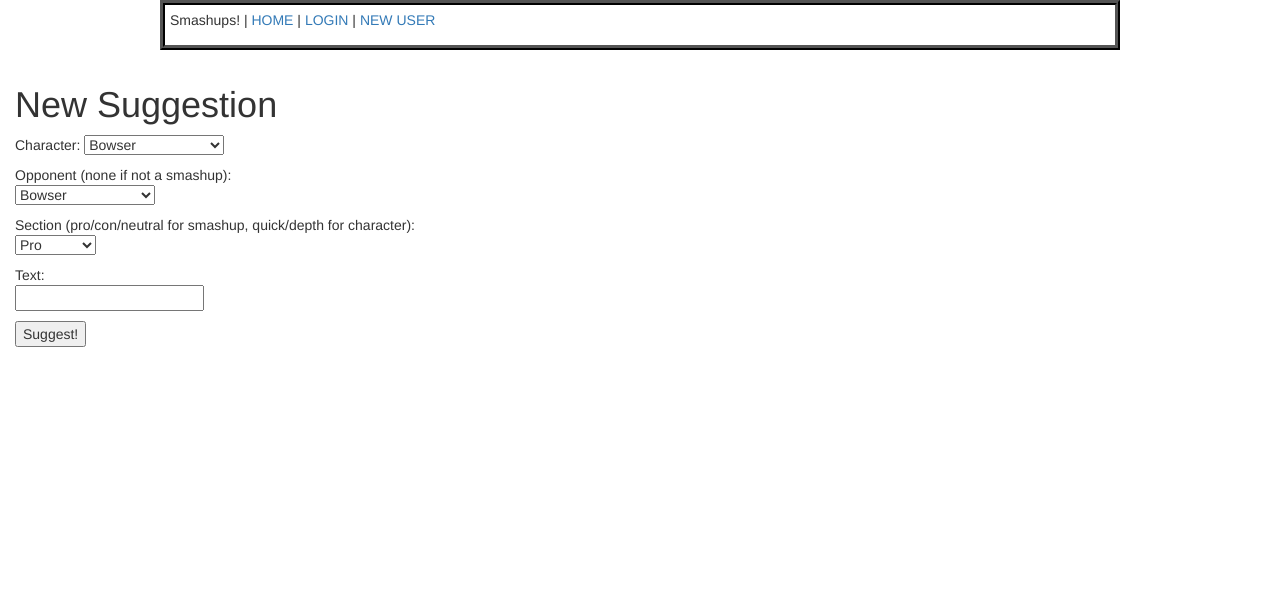
After one commit to Taceor/Smashups, a Flask app: page /suggestion in a window 1280 px wide. The commit adds this page. Shown: the top 599 px of the page. Run offline with Flask 2, Linux system fonts and the light colour scheme; some libraries are stand-ins or nearby versions.

Commit message:
Added suggestions

```diff
--- a/app/forms.py
+++ b/app/forms.py
@@ -1,6 +1,8 @@
 from flask.ext.wtf import Form
 from wtforms.fields import StringField, BooleanField, TextAreaField, PasswordField, TextField, SelectField
 from wtforms import validators
+
+characters = [("bowser", "Bowser"), ("captain falcon", "Captain Falcon"), ("charizard", "Charizard"), ("diddy kong", "Diddy Kong"), ("donkey kong", "Donkey Kong"), ("falco", "Falco"), ("fox", "Fox"), ("mr. game & watch", "Mr. Game & Watch"), ("ganondorf", "Ganondorf"), ("ice climbers", "Ice Climbers"), ("ike", "Ike"), ("ivysaur", "Ivysaur"), ("jigglypuff", "Jigglypuff"), ("king dedede", "King Dedede"), ("kirby", "Kirby"), ("link", "Link"), ("lucario", "Lucario"), ("lucas", "Lucas"), ("luigi", "Luigi"), ("mario", "Mario"), ("marth", "Marth"), ("meta knight", "Meta Knight"), ("mewtwo", "Mewtwo"), ("ness", "Ness"), ("olimar", "Olimar"), ("peach", "Peach"), ("pikachu", "Pikachu"), ("pit", "Pit"), ("r.o.b.", "R.O.B."), ("roy", "Roy"), ("samus", "Samus"), ("sheik", "Sheik"), ("snake", "Snake"), ("sonic", "Sonic"), ("squirtle", "Squirtle"), ("toon link", "Toon Link"), ("wario", "Wario"), ("wolf", "Wolf"), ("yoshi", "Yoshi"), ("zelda", "Zelda"), ("zero suit samus", "Zero Suit Samus"), ("none", "None")]
 
 class LoginForm(Form):
 	nickname = TextField('Nickname', [validators.DataRequired()])
@@ -15,3 +17,9 @@ class NewUser(Form):
 class EditUser(Form):
 	about = TextField('About You', [validators.DataRequired()])
 	main = SelectField('Select Main', choices=[('yoshi', 'Yoshi'), ('not', 'Not')])
+
+class SuggestionForm(Form):
+	character = SelectField('Select Character', choices=characters)
+	opponent = SelectField('Select Opponent', choices=characters)
+	section = SelectField('Select Section', choices=[('pro', 'Pro'), ('con', 'Con'), ('neutral', 'Neutral'), ('quick', 'Quick Tip'), ('depth', 'In-Depth')])
+	text = TextField('Suggestion')
--- a/app/static/css/base.css
+++ b/app/static/css/base.css
@@ -37,4 +37,5 @@ margin: 0 auto;
 
 body {
 margin-top: 65px;
+margin-bottom: 200px;
 }
--- a/app/templates/base.html
+++ b/app/templates/base.html
@@ -12,7 +12,7 @@
 	<link rel="stylesheet" type="text/css" href={{ url_for('static', filename='css/base.css') }}>
 </head>
 <body>
-	<div class="header">
+	<div class="header col-md-12">
 		<p>Smashups!
 		| <a href="{{ url_for('index') }}"> HOME </a>
 		{% if g.user.is_authenticated %}
@@ -25,7 +25,7 @@
 		{% endif %}
 		</p>
 	</div>
-	<div class="content">
+	<div class="content col-md-12">
 	{% with messages = get_flashed_messages() %}
 		{% if messages %}
 			<div class="flash-message col-md-4">
--- a/app/templates/charlist.html
+++ b/app/templates/charlist.html
@@ -1,5 +1,6 @@
 	<div class="jumbotron">
 		<div class="container">
+		<div class="col-md-12">
 		<table border="1">
 		<tr>
 			<td colspan="2"><a href="{{ url_for('character', name='Wario') }}">Wario</a></td>
@@ -57,4 +58,5 @@
 		</tr>
 		</table>
 		</div>
+		</div>
 	</div><!-- jumbo div -->
--- a/app/templates/newuser.html
+++ b/app/templates/newuser.html
@@ -14,11 +14,11 @@
         </p>
         <p>
             Please enter your password:<br>
-            {{ form.password(size=8) }}
+            {{ form.password() }}
         </p>
         <p>
             Do it again:<br>
-            {{ form.confirm(size=8) }}
+            {{ form.confirm() }}
         </p>
         <!--<p>{{ form.remember_me }} Remember Me</p>-->
         <p><input type="submit" value="Sign In"></p>
--- /dev/null
+++ b/app/templates/suggestion.html
@@ -0,0 +1,24 @@
+{% extends "base.html" %}
+
+{% block content %}
+	<h1>New Suggestion</h1>
+	<form action="" method="post" name="suggestion">
+		{{ form.hidden_tag() }}
+		<p>
+			Character: {{ form.character() }}
+		</p>
+		<p>
+			Opponent (none if not a smashup):<br>
+			{{ form.opponent() }}
+		</p>
+		<p>
+			Section (pro/con/neutral for smashup, quick/depth for character):<br>
+			{{ form.section() }}
+		</p>
+		<p>
+			Text:<br>
+			{{ form.text() }}
+		</p>
+		<p><input type="submit" value="Suggest!"></p>
+	</form>
+{% endblock %}
--- a/app/views.py
+++ b/app/views.py
@@ -1,7 +1,7 @@
 import random
 from app import app, db, models, lm
-from app.models import Character, Smashup, Pro, Con, Neutral, User
-from app.forms import LoginForm, NewUser, EditUser
+from app.models import Character, Smashup, Pro, Con, Neutral, User, Suggestion, Quick, Depth
+from app.forms import LoginForm, NewUser, EditUser, SuggestionForm
 from flask import render_template, flash, redirect, session, url_for, request, g
 from flask.ext.login import login_required, login_user, logout_user, current_user
 from config import SECRET_KEY
@@ -78,9 +78,46 @@ def newuser():
 		db.session.commit()
 		login_user(user)
 		flash('Logged in')
-		flash(user.pw_hash)
 		return redirect(url_for('index'))
 	return render_template('newuser.html', form=form)
+
+@app.route('/suggestion', methods=['GET', 'POST'])
+def seggestion():
+	form = SuggestionForm()
+	if form.validate_on_submit():
+		char = Character.query.filter_by(name=form.character.data).first()
+		if form.opponent.data == 'none':
+			if form.section.data == 'quick':
+				quick = Quick(form.text.data, char.id)
+				db.session.add(quick)
+				db.session.commit()
+			elif form.section.data == 'depth':
+				depth = Depth(form.text.data, char.id)
+				db.session.add(depth)
+				db.session.commit()
+			else:
+				flash('Invalid input detected, pleb!')
+				return redirect(url_for('suggestion'))
+		else:
+			oppo = Character.query.filter_by(name=form.opponent.data).first()
+			smashup = Smashup.query.filter_by(char=char.name, oppo=oppo.name).first()
+			if form.section.data == 'pro':
+				pro = Pro(form.text.data, smashup.id)
+				db.session.add(pro)
+				db.session.commit()
+			elif form.section.data == 'con':
+				con = Con(form.text.data, smashup.id)
+				db.session.add(con)
+				db.session.commit()
+			elif form.section.data == 'neutral':
+				neut = Neut(form.text.data, smashup.id)
+				db.session.add(neut)
+				db.session.commit()
+			else:
+				flash('Invalid input detected, pleb!')
+				return redirect(url_for('suggestion'))
+		return redirect(url_for('character', name=char.name))
+	return render_template('suggestion.html', form=form)
 
 @app.route('/user/<nickname>')
 @login_required
```
Also changed, not shown: app/models.py (+46 -11 lines), app/templates/character.html (+9 -2 lines), 1 other file.
